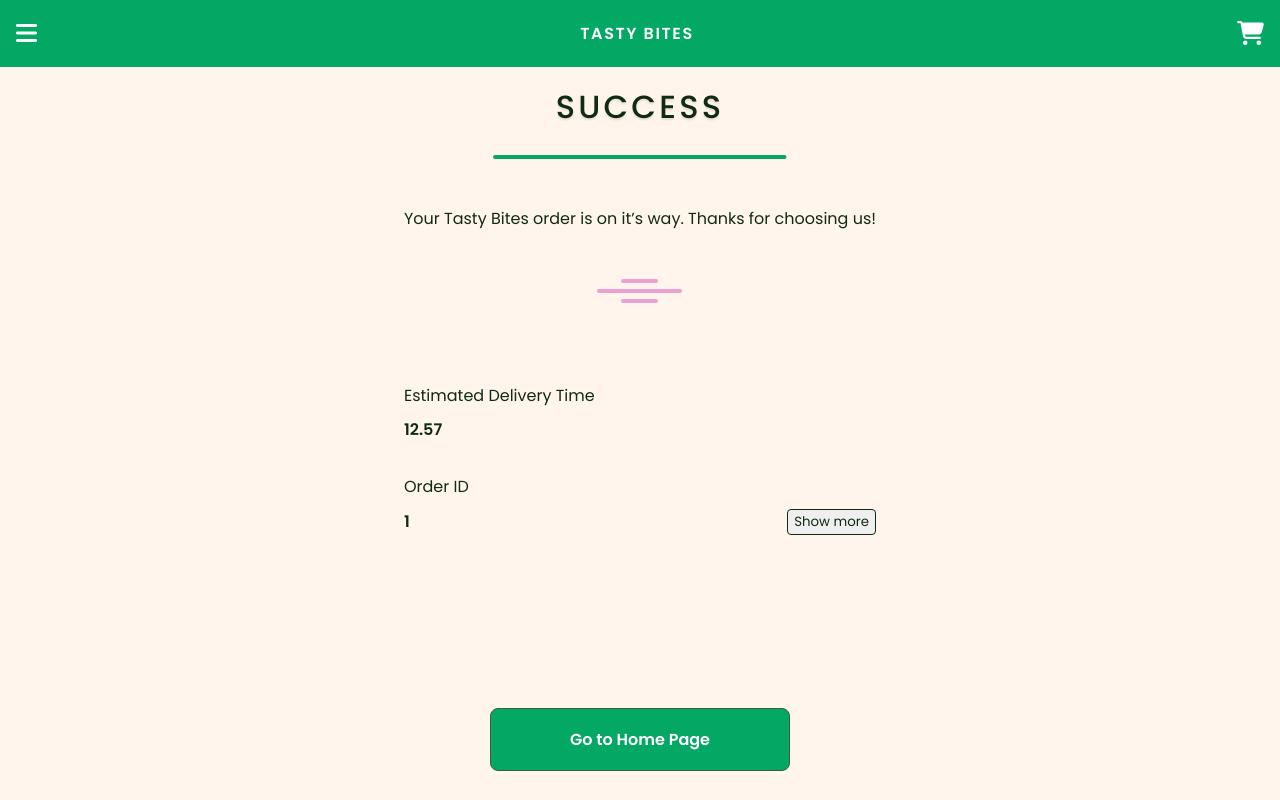
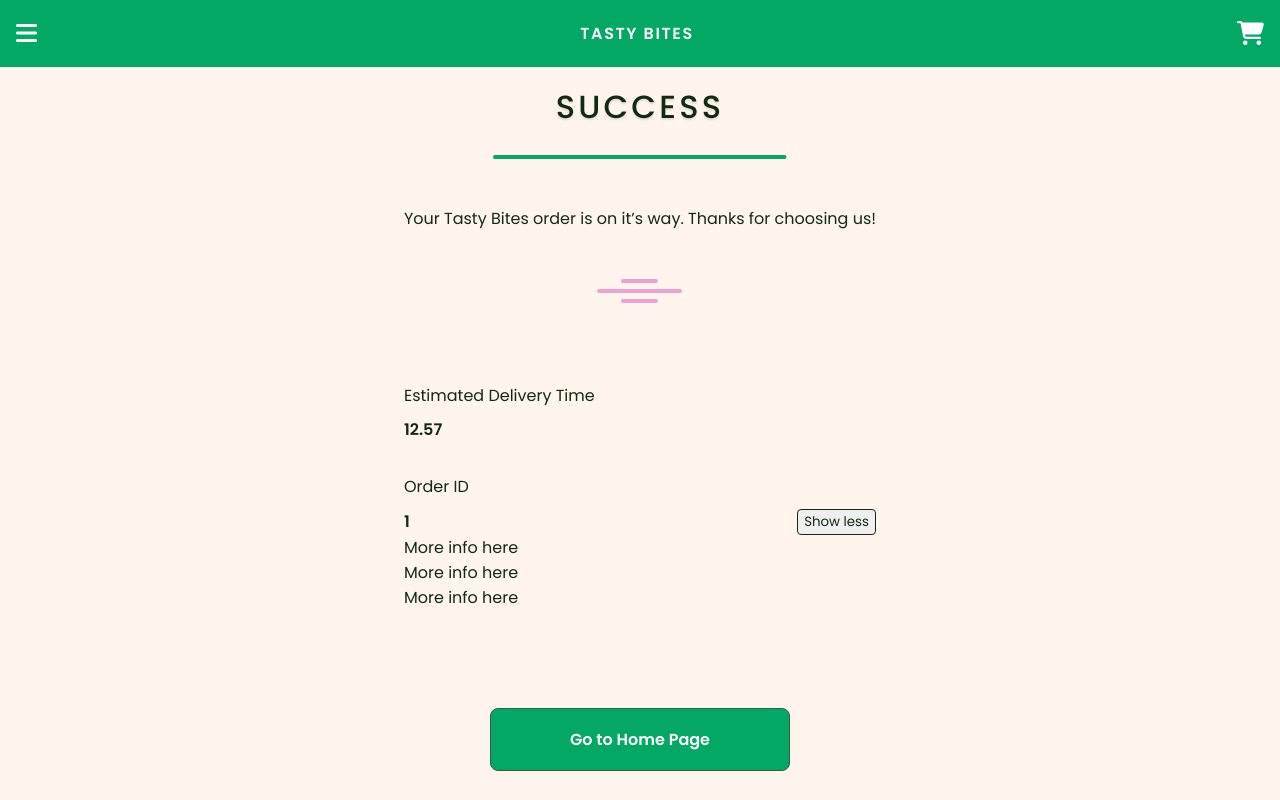
Before and after one commit to FirePants-TastyBites/frontend, a React (Vite) app: page /confirmation/1 in a window 1280 px wide. Both pictures are taken after a click on the button "Show more". Shown: the top 800 px of the page. Built offline with nearby package versions, Linux system fonts and the light colour scheme.

Commit message:
Showing more/less info

```diff
--- a/src/pages/OrderConfirmation/index.jsx
+++ b/src/pages/OrderConfirmation/index.jsx
@@ -4,13 +4,17 @@
 import Button from '../../components/Button';
 import './OrderConfirmation.scss'
 import DetailsButton from '../../components/DetailsButton';
+import { useEffect, useState } from 'react';
 
 function OrderConfirmation() {
+    const [showMore, setShowMore] = useState(false);
     const navigate = useNavigate();
     const id = useParams().id;
-    const location = useLocation();
 
-    console.log(id);
+    // useEffect(async () => {
+    //     await null;
+
+    // }, [])
 
     return (
         <main className="confirmation">
@@ -33,8 +37,20 @@
                     <h4>Order ID</h4>
                     <div>
                         <p>{id}</p>
-                        <DetailsButton>Show more</DetailsButton>
+                        <DetailsButton onClick={() => setShowMore(!showMore)}>
+                            {
+                                showMore ? 'Show less' : 'Show more'
+                            }
+                        </DetailsButton>
                     </div>
+                    {
+                        showMore &&
+                        <section>
+                            More info here <br/>
+                            More info here <br/>
+                            More info here
+                        </section>
+                    }
                 </section>
             </section>
 
```
